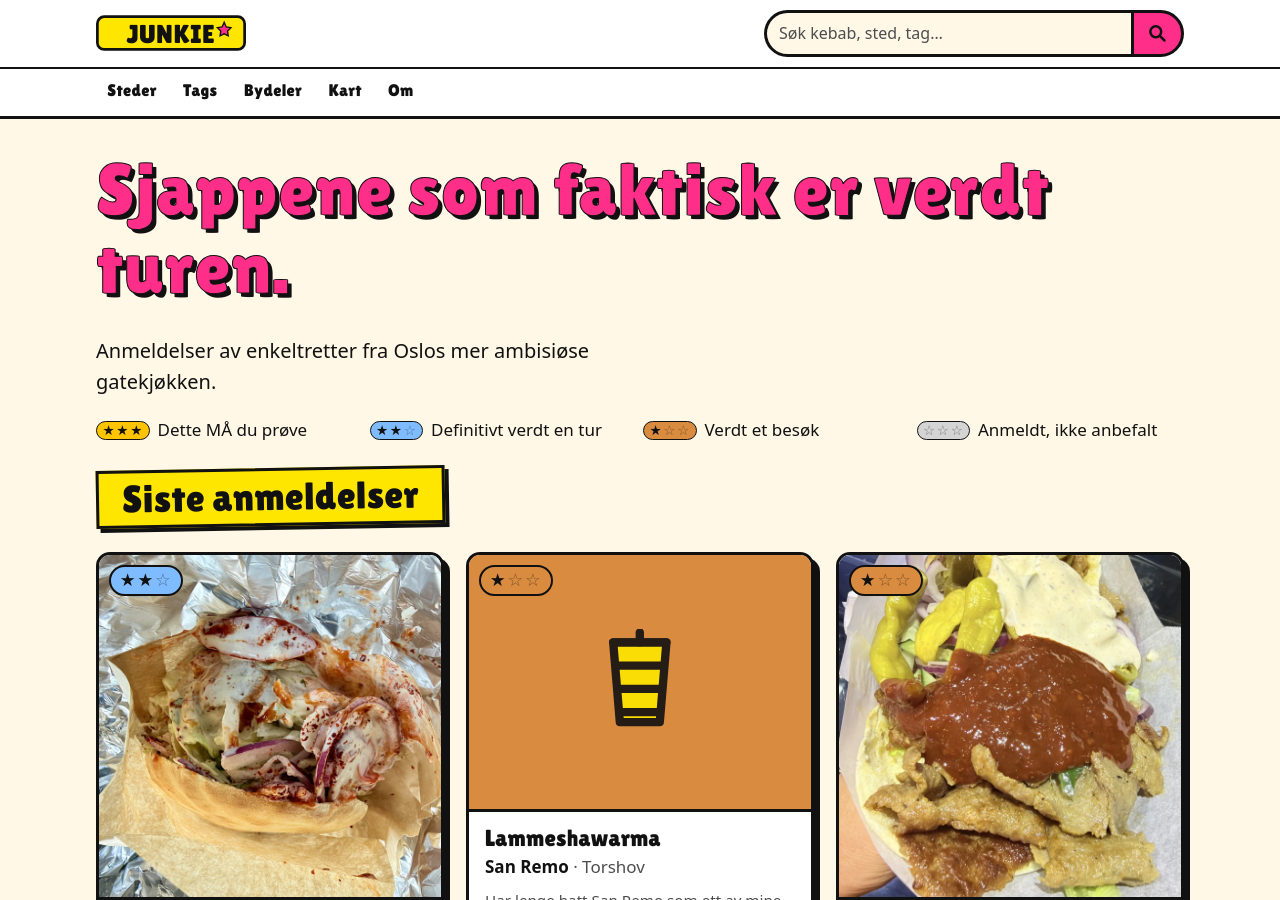
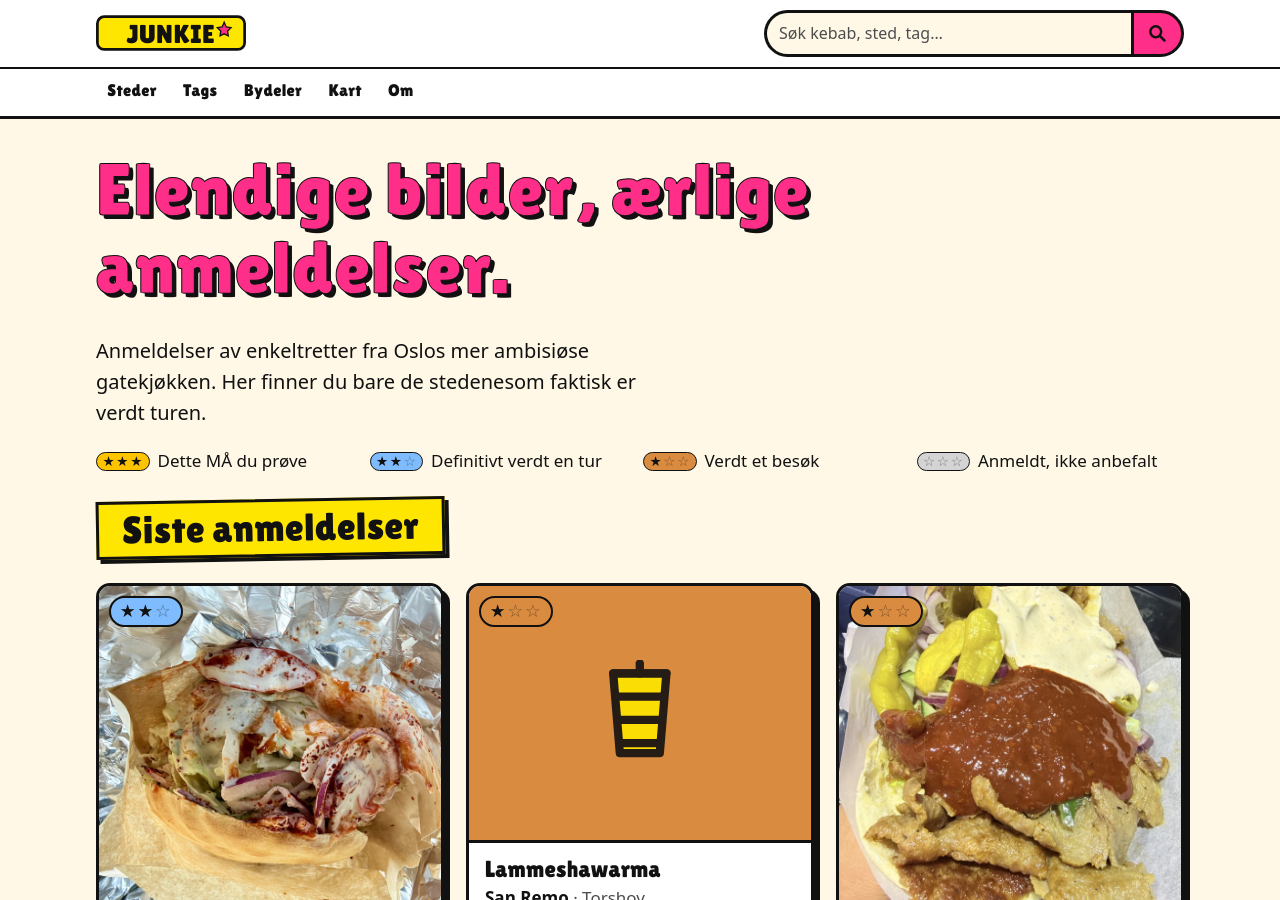
Before and after one commit to kvasbo/junkie, a Jekyll site: the page built from index.html, in a window 1280 px wide and 900 px high. Built offline with Jekyll 4.4.1, drawn with Linux system fonts in a browser that asks for light colours.

Commit message:
Ny header

```diff
--- a/index.html
+++ b/index.html
@@ -6,8 +6,10 @@ body_class: forside
 ---
 {%- assign j = site.data.junkie -%}
 <section class="hero">
-  <h1 class="hero__tittel">Sjappene som faktisk er verdt turen.</h1>
-  <p class="hero__under">Anmeldelser av enkeltretter fra Oslos mer ambisiøse gatekjøkken.
+  <h1 class="hero__tittel">Elendige bilder, ærlige anmeldelser.</h1>
+  <p class="hero__under">Anmeldelser av enkeltretter fra Oslos mer ambisiøse gatekjøkken. Her finner du bare de
+    stedenesom
+    faktisk er verdt turen.
   </p>
   <ul class="hero__skala" aria-label="Skalaen">
     <li>{% include stjerner.html score=3 str="liten" %} Dette MÅ du prøve</li>
```
